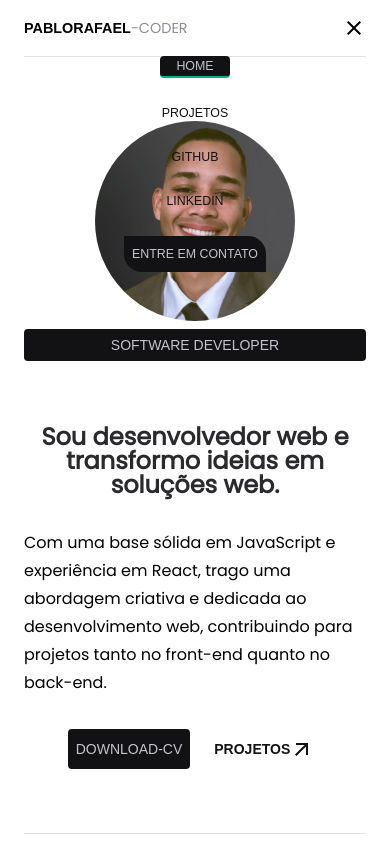
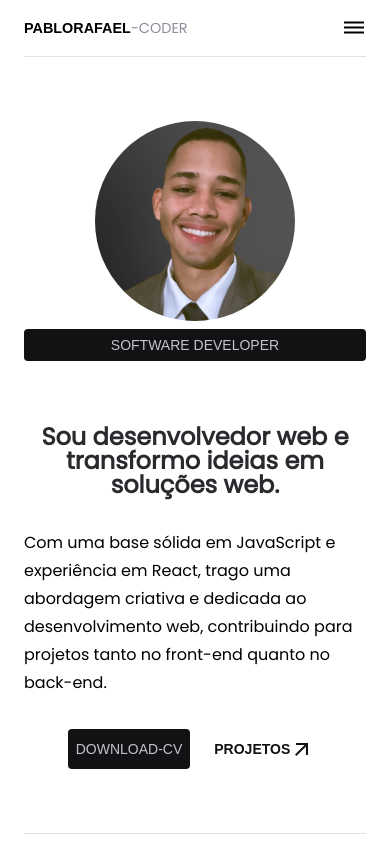
Before and after one commit to PabloRafael-coder/meu-portfolio, a React (Vite) app: page / in a window 390 px wide. Shown: the top 844 px of the page. Built offline with nearby package versions, Linux system fonts and the light colour scheme; a web font is replaced by a local one.

Commit message:
feat: Adicionado useEffect para redimensionar o menu do Header.

```diff
--- a/src/components/Header/index.jsx
+++ b/src/components/Header/index.jsx
@@ -1,4 +1,4 @@
-import { useState } from 'react';
+import { useEffect, useState } from 'react';
 import {
   HeaderContainer,
   HeaderNavContact,
@@ -6,11 +6,25 @@ import {
   HeaderNavList,
   MobileHeaderNavContainer,
 } from './styles';
-
 import { Close, Dehaze } from '@mui/icons-material';
 
 export function Header() {
-  const [isOpen, setIsOpen] = useState(true);
+  const [isOpen, setIsOpen] = useState(false);
+
+  function handleResize() {
+    if (window.innerWidth > 800) {
+      setIsOpen(false);
+    }
+  }
+
+  useEffect(() => {
+    window.addEventListener('resize', handleResize);
+    handleResize();
+
+    return () => {
+      window.removeEventListener('resize', handleResize);
+    };
+  }, []);
 
   return (
     <HeaderContainer>
@@ -30,24 +44,13 @@ export function Header() {
           </HeaderNavLink>
           <HeaderNavContact to="/contact">Entre em contato</HeaderNavContact>
         </HeaderNavList>
-        {isOpen ? (
-          <MobileHeaderNavContainer
-            onClick={() => {
-              setIsOpen(false);
-            }}
-          >
-            <Close fontSize={'medium'} />
-          </MobileHeaderNavContainer>
-        ) : (
-          <MobileHeaderNavContainer
-            isOpen={isOpen}
-            onClick={() => {
-              setIsOpen(true);
-            }}
-          >
-            <Dehaze />
-          </MobileHeaderNavContainer>
-        )}
+        <MobileHeaderNavContainer
+          onClick={() => {
+            setIsOpen(!isOpen);
+          }}
+        >
+          {isOpen ? <Close fontSize={'medium'} /> : <Dehaze />}
+        </MobileHeaderNavContainer>
       </nav>
     </HeaderContainer>
   );
--- a/src/components/Header/styles.js
+++ b/src/components/Header/styles.js
@@ -40,20 +40,27 @@ export const HeaderNavList = styled.ul`
   align-items: center;
   gap: 1.5rem;
   list-style-type: none;
+  background: ${(props) =>
+    props.isOpen ? 'linear-gradient(179deg, black, #8d8d8d80);' : ''};
 
   @media (width >= 45rem) {
     display: block;
+    position: ${({ screenSize }) => (screenSize > 800 ? 'relative' : '')};
   }
 `;
 
 export const HeaderNavLink = styled(NavLink)`
   font-family: 'Martian Mono', sans-serif;
   text-decoration: none;
-  color: var(--gray-900);
+  color: var(--gray-100);
   font-weight: 500;
   font-size: 0.775rem;
   padding: 0.2rem 1rem;
   text-transform: uppercase;
+
+  @media (width >= 45rem) {
+    color: var(--gray-900);
+  }
 
   &.active {
     color: var(--gray-300);
```
